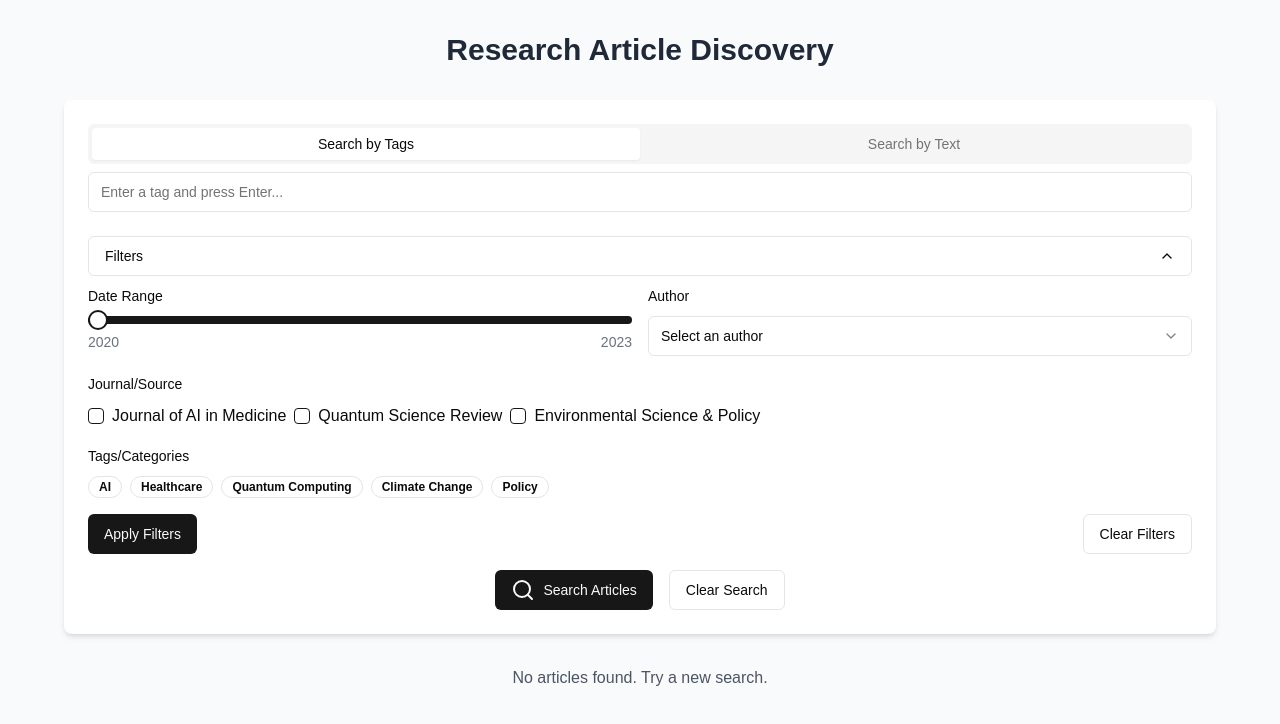
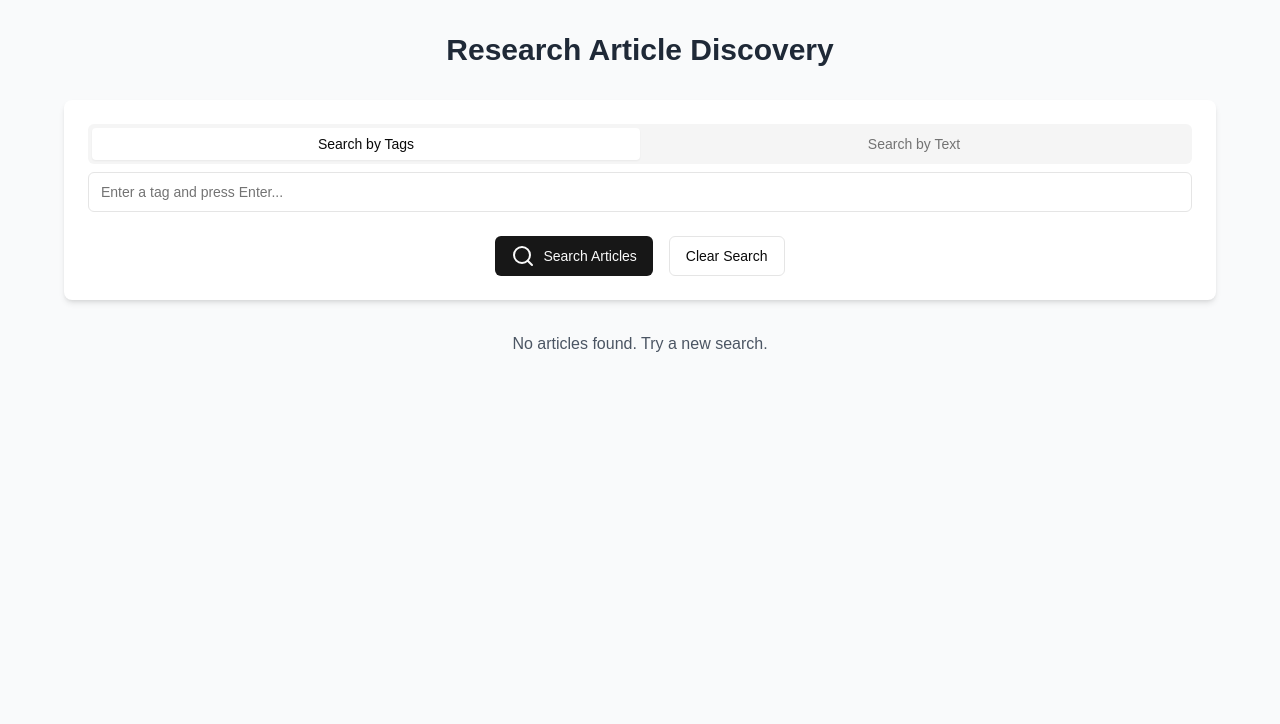
Before and after one commit to aritra741/FindResearch.online, a Next.js app: page / in a window 1280 px wide. Shown: the top 724 px of the page. Built offline with nearby package versions, Linux system fonts and the light colour scheme.

Commit message:
redesigned filter

```diff
--- a/components/research-discovery.tsx
+++ b/components/research-discovery.tsx
@@ -2,6 +2,7 @@
 
 import { Badge } from "@/components/ui/badge";
 import { Button } from "@/components/ui/button";
+import { Calendar } from "@/components/ui/calendar";
 import {
   Card,
   CardContent,
@@ -10,23 +11,16 @@
   CardTitle,
 } from "@/components/ui/card";
 import { Checkbox } from "@/components/ui/checkbox";
-import {
-  Collapsible,
-  CollapsibleContent,
-  CollapsibleTrigger,
-} from "@/components/ui/collapsible";
 import { Input } from "@/components/ui/input";
 import {
-  Select,
-  SelectContent,
-  SelectItem,
-  SelectTrigger,
-  SelectValue,
-} from "@/components/ui/select";
-import { Slider } from "@/components/ui/slider";
+  Popover,
+  PopoverContent,
+  PopoverTrigger,
+} from "@/components/ui/popover";
 import { Tabs, TabsContent, TabsList, TabsTrigger } from "@/components/ui/tabs";
-import { ChevronDown, ChevronUp, FileText, Search, X } from "lucide-react";
-import { KeyboardEvent, useState } from "react";
+import { format } from "date-fns";
+import { FileText, Filter, Search, X } from "lucide-react";
+import { ChangeEvent, KeyboardEvent, useState } from "react";
 
 interface Article {
   title: string;
@@ -43,13 +37,12 @@
   const [tags, setTags] = useState<string[]>([]);
   const [isLoading, setIsLoading] = useState(false);
   const [articles, setArticles] = useState<Article[]>([]);
-  const [isFiltersOpen, setIsFiltersOpen] = useState(true);
+  const [isFiltersOpen, setIsFiltersOpen] = useState(false);
 
   // Filter states
-  const [dateRange, setDateRange] = useState([2020, 2023]);
-  const [selectedAuthor, setSelectedAuthor] = useState("");
+  const [startDate, setStartDate] = useState<Date>();
+  const [endDate, setEndDate] = useState<Date>();
   const [selectedJournals, setSelectedJournals] = useState<string[]>([]);
-  const [selectedTags, setSelectedTags] = useState<string[]>([]);
 
   const handleSearch = async () => {
     setIsLoading(true);
@@ -94,13 +87,22 @@
     setSearchInput("");
     setTags([]);
     setArticles([]);
+    clearFilters();
+  };
+
+  const handleInputChange = (e: ChangeEvent<HTMLInputElement>) => {
+    setSearchInput(e.target.value);
   };
 
   const handleKeyDown = (e: KeyboardEvent<HTMLInputElement>) => {
     if (e.key === "Enter" && searchInput.trim()) {
       e.preventDefault();
-      setTags([...tags, searchInput.trim()]);
-      setSearchInput("");
+      if (searchType === "tags") {
+        setTags([...tags, searchInput.trim()]);
+        setSearchInput("");
+      } else {
+        handleSearch();
+      }
     }
   };
 
@@ -110,20 +112,15 @@
 
   const applyFilters = () => {
     // Apply filters logic here
-    console.log("Applying filters:", {
-      dateRange,
-      selectedAuthor,
-      selectedJournals,
-      selectedTags,
-    });
+    console.log("Applying filters:", { startDate, endDate, selectedJournals });
     handleSearch();
+    setIsFiltersOpen(false);
   };
 
   const clearFilters = () => {
-    setDateRange([2020, 2023]);
-    setSelectedAuthor("");
+    setStartDate(undefined);
+    setEndDate(undefined);
     setSelectedJournals([]);
-    setSelectedTags([]);
   };
 
   return (
@@ -135,9 +132,9 @@
 
         <div className="bg-white rounded-lg shadow-md p-6 space-y-4">
           <Tabs
+            value={searchType}
             defaultValue="tags"
-            value={searchType}
-            onValueChange={(value) => setSearchType(value)}
+            onValueChange={setSearchType}
           >
             <TabsList className="grid w-full grid-cols-2">
               <TabsTrigger value="tags">Search by Tags</TabsTrigger>
@@ -149,7 +146,7 @@
                   type="text"
                   placeholder="Enter a tag and press Enter..."
                   value={searchInput}
-                  onChange={(e) => setSearchInput(e.target.value)}
+                  onChange={handleInputChange}
                   onKeyDown={handleKeyDown}
                 />
                 <div className="flex flex-wrap gap-2">
@@ -176,129 +173,11 @@
                 type="text"
                 placeholder="Enter search terms..."
                 value={searchInput}
-                onChange={(e) => setSearchInput(e.target.value)}
+                onChange={handleInputChange}
+                onKeyDown={handleKeyDown}
               />
             </TabsContent>
           </Tabs>
-
-          <Collapsible
-            open={isFiltersOpen}
-            onOpenChange={setIsFiltersOpen}
-            className="space-y-2"
-          >
-            <CollapsibleTrigger asChild>
-              <Button
-                variant="outline"
-                className="flex items-center justify-between w-full"
-              >
-                Filters
-                {isFiltersOpen ? (
-                  <ChevronUp className="h-4 w-4" />
-                ) : (
-                  <ChevronDown className="h-4 w-4" />
-                )}
-              </Button>
-            </CollapsibleTrigger>
-            <CollapsibleContent className="space-y-4">
-              <div className="grid grid-cols-1 md:grid-cols-2 gap-4">
-                <div className="space-y-2">
-                  <label className="text-sm font-medium">Date Range</label>
-                  <Slider
-                    min={2020}
-                    max={2023}
-                    step={1}
-                    value={dateRange}
-                    onValueChange={setDateRange}
-                    className="w-full"
-                  />
-                  <div className="flex justify-between text-sm text-gray-500">
-                    <span>{dateRange[0]}</span>
-                    <span>{dateRange[1]}</span>
-                  </div>
-                </div>
-                <div className="space-y-2">
-                  <label className="text-sm font-medium">Author</label>
-                  <Select
-                    value={selectedAuthor}
-                    onValueChange={setSelectedAuthor}
-                  >
-                    <SelectTrigger>
-                      <SelectValue placeholder="Select an author" />
-                    </SelectTrigger>
-                    <SelectContent>
-                      <SelectItem value="john-doe">John Doe</SelectItem>
-                      <SelectItem value="jane-smith">Jane Smith</SelectItem>
-                      <SelectItem value="alice-johnson">
-                        Alice Johnson
-                      </SelectItem>
-                    </SelectContent>
-                  </Select>
-                </div>
-              </div>
-              <div className="space-y-2">
-                <label className="text-sm font-medium">Journal/Source</label>
-                <div className="flex flex-wrap gap-2">
-                  {[
-                    "Journal of AI in Medicine",
-                    "Quantum Science Review",
-                    "Environmental Science & Policy",
-                  ].map((journal) => (
-                    <label
-                      key={journal}
-                      className="flex items-center space-x-2"
-                    >
-                      <Checkbox
-                        checked={selectedJournals.includes(journal)}
-                        onCheckedChange={(checked) => {
-                          setSelectedJournals(
-                            checked
-                              ? [...selectedJournals, journal]
-                              : selectedJournals.filter((j) => j !== journal)
-                          );
-                        }}
-                      />
-                      <span>{journal}</span>
-                    </label>
-                  ))}
-                </div>
-              </div>
-              <div className="space-y-2">
-                <label className="text-sm font-medium">Tags/Categories</label>
-                <div className="flex flex-wrap gap-2">
-                  {[
-                    "AI",
-                    "Healthcare",
-                    "Quantum Computing",
-                    "Climate Change",
-                    "Policy",
-                  ].map((tag) => (
-                    <Badge
-                      key={tag}
-                      variant={
-                        selectedTags.includes(tag) ? "default" : "outline"
-                      }
-                      className="cursor-pointer"
-                      onClick={() => {
-                        setSelectedTags(
-                          selectedTags.includes(tag)
-                            ? selectedTags.filter((t) => t !== tag)
-                            : [...selectedTags, tag]
-                        );
-                      }}
-                    >
-                      {tag}
-                    </Badge>
-                  ))}
-                </div>
-              </div>
-              <div className="flex justify-between">
-                <Button onClick={applyFilters}>Apply Filters</Button>
-                <Button variant="outline" onClick={clearFilters}>
-                  Clear Filters
-                </Button>
-              </div>
-            </CollapsibleContent>
-          </Collapsible>
 
           <div className="flex justify-center space-x-4">
             <Button onClick={handleSearch} disabled={isLoading}>
@@ -319,6 +198,120 @@
             </Button>
           </div>
         </div>
+
+        {articles.length > 0 && (
+          <div className="flex justify-between items-center">
+            <h2 className="text-xl font-semibold">Search Results</h2>
+            <Popover open={isFiltersOpen} onOpenChange={setIsFiltersOpen}>
+              <PopoverTrigger asChild>
+                <Button variant="outline" className="flex items-center gap-2">
+                  <Filter className="h-4 w-4" />
+                  Filters
+                </Button>
+              </PopoverTrigger>
+              <PopoverContent className="w-80">
+                <div className="space-y-4">
+                  <div className="space-y-2">
+                    <h3 className="font-medium">Date Range</h3>
+                    <div className="flex gap-2">
+                      <Popover>
+                        <PopoverTrigger asChild>
+                          <Button
+                            variant="outline"
+                            className="w-[120px] justify-start text-left font-normal"
+                          >
+                            {startDate
+                              ? format(startDate, "dd/MM/yyyy")
+                              : "Start Date"}
+                          </Button>
+                        </PopoverTrigger>
+                        <PopoverContent className="w-auto p-0" align="start">
+                          <Calendar
+                            mode="single"
+                            selected={startDate}
+                            onSelect={setStartDate}
+                            initialFocus
+                          />
+                        </PopoverContent>
+                      </Popover>
+                      <Popover>
+                        <PopoverTrigger asChild>
+                          <Button
+                            variant="outline"
+                            className="w-[120px] justify-start text-left font-normal"
+                          >
+                            {endDate
+                              ? format(endDate, "dd/MM/yyyy")
+                              : "End Date"}
+                          </Button>
+                        </PopoverTrigger>
+                        <PopoverContent className="w-auto p-0" align="start">
+                          <Calendar
+                            mode="single"
+                            selected={endDate}
+                            onSelect={setEndDate}
+                            initialFocus
+                          />
+                        </PopoverContent>
+                      </Popover>
+                    </div>
+                  </div>
+                  <div className="space-y-2">
+                    <h3 className="font-medium">Journal/Source</h3>
+                    <div className="space-y-2">
+                      {[
+                        "Journal of AI in Medicine",
+                        "Quantum Science Review",
+                        "Environmental Science & Policy",
+                      ].map((journal) => (
+                        <label
+                          key={journal}
+                          className="flex items-center space-x-2"
+                        >
+                          <Checkbox
+                            checked={selectedJournals.includes(journal)}
+                            onCheckedChange={(checked) => {
+                              setSelectedJournals(
+                                checked
+                                  ? [...selectedJournals, journal]
+                                  : selectedJournals.filter(
+                                      (j) => j !== journal
+                                    )
+                              );
+                            }}
+                          />
+                          <span>{journal}</span>
+                        </label>
+                      ))}
+                    </div>
+                  </div>
+                  {searchType === "tags" && tags.length > 0 && (
+                    <div className="space-y-2">
+                      <h3 className="font-medium">Tags</h3>
+                      <div className="flex flex-wrap gap-2">
+                        {tags.map((tag) => (
+                          <Badge
+                            key={tag}
+                            variant="outline"
+                            className="cursor-pointer"
+                          >
+                            {tag}
+                          </Badge>
+                        ))}
+                      </div>
+                    </div>
+                  )}
+                  <div className="flex justify-between">
+                    <Button onClick={applyFilters}>Apply Filters</Button>
+                    <Button variant="outline" onClick={clearFilters}>
+                      Clear Filters
+                    </Button>
+                  </div>
+                </div>
+              </PopoverContent>
+            </Popover>
+          </div>
+        )}
 
         {articles.length > 0 ? (
           <div className="grid grid-cols-1 md:grid-cols-2 lg:grid-cols-3 gap-6">
--- /dev/null
+++ b/components/ui/calendar.tsx
@@ -0,0 +1,66 @@
+"use client"
+
+import * as React from "react"
+import { ChevronLeft, ChevronRight } from "lucide-react"
+import { DayPicker } from "react-day-picker"
+
+import { cn } from "@/lib/utils"
+import { buttonVariants } from "@/components/ui/button"
+
+export type CalendarProps = React.ComponentProps<typeof DayPicker>
+
+function Calendar({
+  className,
+  classNames,
+  showOutsideDays = true,
+  ...props
+}: CalendarProps) {
+  return (
+    <DayPicker
+      showOutsideDays={showOutsideDays}
+      className={cn("p-3", className)}
+      classNames={{
+        months: "flex flex-col sm:flex-row space-y-4 sm:space-x-4 sm:space-y-0",
+        month: "space-y-4",
+        caption: "flex justify-center pt-1 relative items-center",
+        caption_label: "text-sm font-medium",
+        nav: "space-x-1 flex items-center",
+        nav_button: cn(
+          buttonVariants({ variant: "outline" }),
+          "h-7 w-7 bg-transparent p-0 opacity-50 hover:opacity-100"
+        ),
+        nav_button_previous: "absolute left-1",
+        nav_button_next: "absolute right-1",
+        table: "w-full border-collapse space-y-1",
+        head_row: "flex",
+        head_cell:
+          "text-muted-foreground rounded-md w-9 font-normal text-[0.8rem]",
+        row: "flex w-full mt-2",
+        cell: "h-9 w-9 text-center text-sm p-0 relative [&:has([aria-selected].day-range-end)]:rounded-r-md [&:has([aria-selected].day-outside)]:bg-accent/50 [&:has([aria-selected])]:bg-accent first:[&:has([aria-selected])]:rounded-l-md last:[&:has([aria-selected])]:rounded-r-md focus-within:relative focus-within:z-20",
+        day: cn(
+          buttonVariants({ variant: "ghost" }),
+          "h-9 w-9 p-0 font-normal aria-selected:opacity-100"
+        ),
+        day_range_end: "day-range-end",
+        day_selected:
+          "bg-primary text-primary-foreground hover:bg-primary hover:text-primary-foreground focus:bg-primary focus:text-primary-foreground",
+        day_today: "bg-accent text-accent-foreground",
+        day_outside:
+          "day-outside text-muted-foreground opacity-50 aria-selected:bg-accent/50 aria-selected:text-muted-foreground aria-selected:opacity-30",
+        day_disabled: "text-muted-foreground opacity-50",
+        day_range_middle:
+          "aria-selected:bg-accent aria-selected:text-accent-foreground",
+        day_hidden: "invisible",
+        ...classNames,
+      }}
+      components={{
+        IconLeft: ({ ...props }) => <ChevronLeft className="h-4 w-4" />,
+        IconRight: ({ ...props }) => <ChevronRight className="h-4 w-4" />,
+      }}
+      {...props}
+    />
+  )
+}
+Calendar.displayName = "Calendar"
+
+export { Calendar }
--- /dev/null
+++ b/components/ui/popover.tsx
@@ -0,0 +1,31 @@
+"use client"
+
+import * as React from "react"
+import * as PopoverPrimitive from "@radix-ui/react-popover"
+
+import { cn } from "@/lib/utils"
+
+const Popover = PopoverPrimitive.Root
+
+const PopoverTrigger = PopoverPrimitive.Trigger
+
+const PopoverContent = React.forwardRef<
+  React.ElementRef<typeof PopoverPrimitive.Content>,
+  React.ComponentPropsWithoutRef<typeof PopoverPrimitive.Content>
+>(({ className, align = "center", sideOffset = 4, ...props }, ref) => (
+  <PopoverPrimitive.Portal>
+    <PopoverPrimitive.Content
+      ref={ref}
+      align={align}
+      sideOffset={sideOffset}
+      className={cn(
+        "z-50 w-72 rounded-md border bg-popover p-4 text-popover-foreground shadow-md outline-none data-[state=open]:animate-in data-[state=closed]:animate-out data-[state=closed]:fade-out-0 data-[state=open]:fade-in-0 data-[state=closed]:zoom-out-95 data-[state=open]:zoom-in-95 data-[side=bottom]:slide-in-from-top-2 data-[side=left]:slide-in-from-right-2 data-[side=right]:slide-in-from-left-2 data-[side=top]:slide-in-from-bottom-2",
+        className
+      )}
+      {...props}
+    />
+  </PopoverPrimitive.Portal>
+))
+PopoverContent.displayName = PopoverPrimitive.Content.displayName
+
+export { Popover, PopoverTrigger, PopoverContent }
--- a/package.json
+++ b/package.json
@@ -11,15 +11,18 @@
   "dependencies": {
     "@radix-ui/react-checkbox": "^1.1.2",
     "@radix-ui/react-collapsible": "^1.1.1",
+    "@radix-ui/react-popover": "^1.1.2",
     "@radix-ui/react-select": "^2.1.2",
     "@radix-ui/react-slider": "^1.2.1",
     "@radix-ui/react-slot": "^1.1.0",
     "@radix-ui/react-tabs": "^1.1.1",
     "class-variance-authority": "^0.7.0",
     "clsx": "^2.1.1",
+    "date-fns": "^3.6.0",
     "lucide-react": "^0.447.0",
     "next": "14.2.14",
     "react": "^18",
+    "react-day-picker": "^8.10.1",
     "react-dom": "^18",
     "tailwind-merge": "^2.5.2",
     "tailwindcss-animate": "^1.0.7"
```
Also changed, not shown: 1 other file (tests, documents, lock files or other folders).
